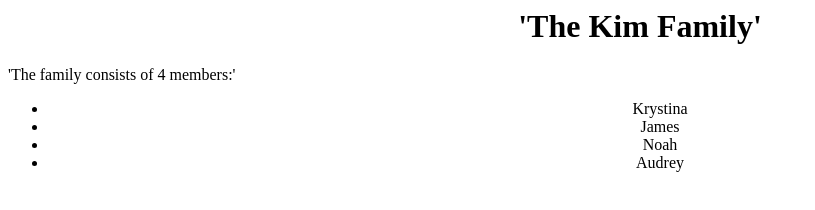
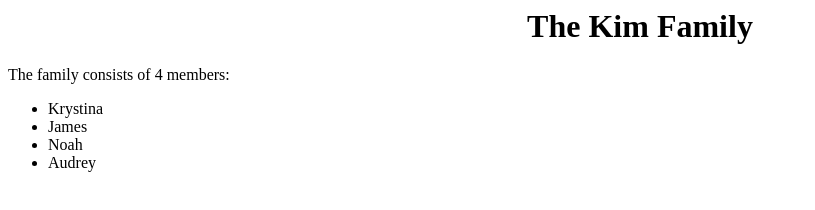
Before and after one commit to semajkim/test_web, a plain HTML site: page index.html in a window 1280 px wide. Shown: the whole page, without its empty margins (0-815 px from the left). Drawn offline with Linux system fonts and the light colour scheme.

Commit message:
adjusted the style because the bullets weren't centered

```diff
--- a/index.html
+++ b/index.html
@@ -1,9 +1,10 @@
-<h1 style="text-align:center">'The Kim Family'</h1>
-<p1 style="text-align:center">'The family consists of 4 members:'
+<h1 style="text-align:center">The Kim Family</h1>
+<p1 style="text-align:center">The family consists of 4 members:
 </p1>
-<ul style="text-align:center">
-    <li>Krystina</li>
-    <li>James</li>
-    <li>Noah</li>
-    <li>Audrey</li>
+
+<ul>
+    <li >Krystina</li>
+    <li >James</li>
+    <li >Noah</li>
+    <li >Audrey</li>
   </ul>
```
